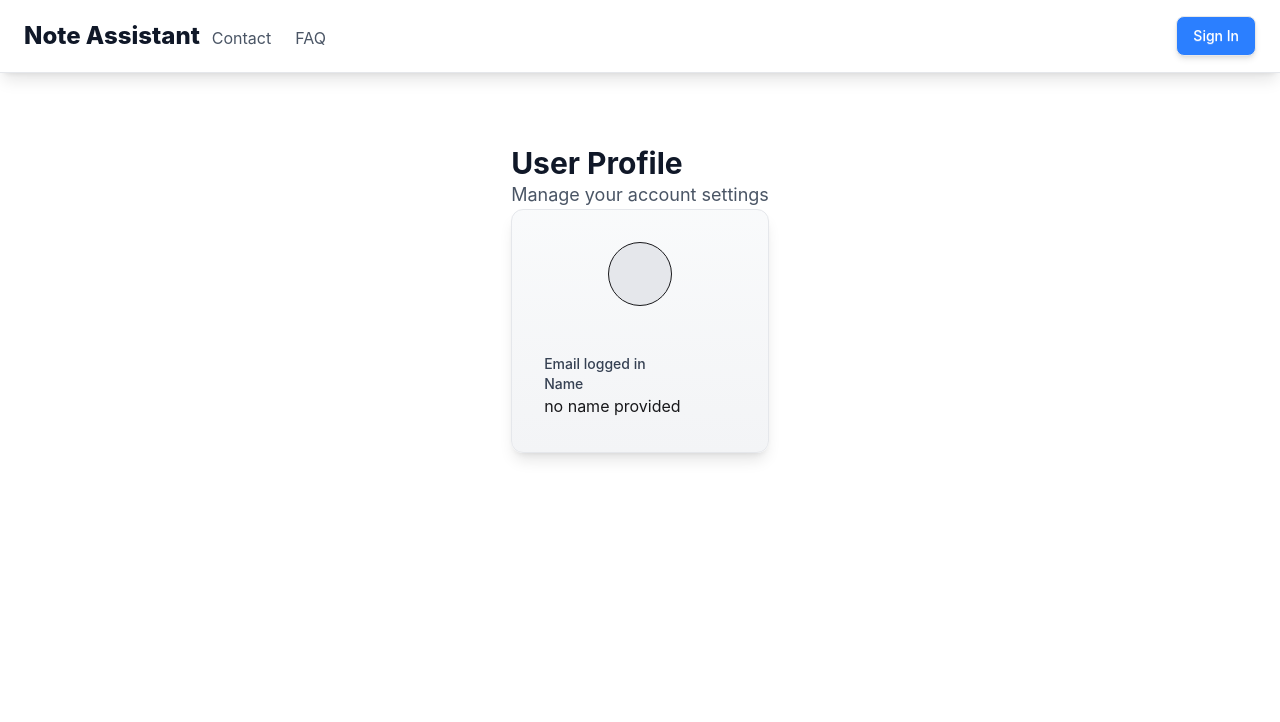
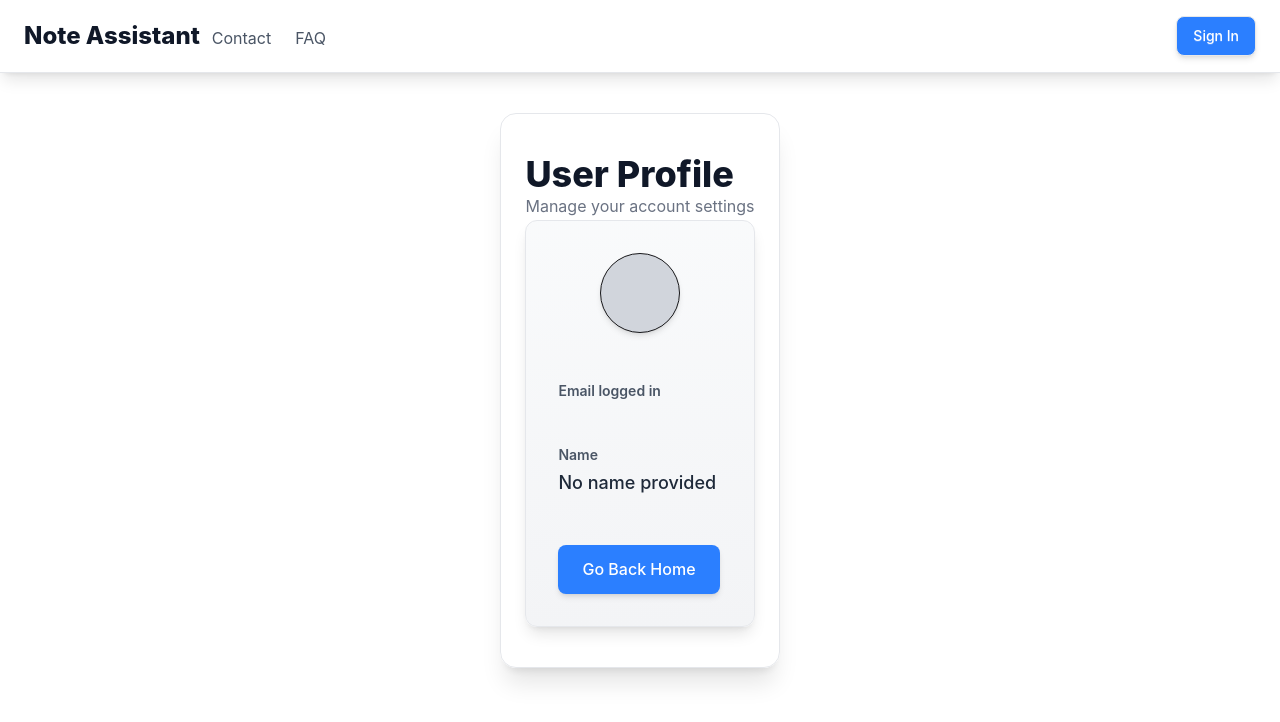
Before and after one commit to wnbui/note-assistant, a Next.js app: page /profile in a window 1280 px wide. Shown: the top 722 px of the page. Built offline with nearby package versions, Linux system fonts and the light colour scheme; no server answers.

Commit message:
small changes to the profile page

```diff
--- a/app/profile/page.tsx
+++ b/app/profile/page.tsx
@@ -1,68 +1,43 @@
 "use client";
 
-// import { useState } from 'react';
 import { useSession } from 'next-auth/react';
 
 export default function Profile() {
-  // const [name, setName] = useState('John Doe');
-  // const [email,] = useState('johndoe@example.com');
-  // const [password, setPassword] = useState('');
   const { data: session } = useSession();
   const emailSession = session?.user?.email;
   const nameSession = session?.user?.name;
 
   return (
-    <div className="max-w-lg mx-auto py-8 px-4">
-      <h1 className="text-3xl font-bold text-gray-900 mb-4">User Profile</h1>
-      <h2 className="text-lg text-gray-600 mb-6">Manage your account settings</h2>
+    <div className="max-w-lg mx-auto py-10 px-6 bg-white/30 backdrop-blur-lg shadow-xl rounded-2xl border border-gray-200">
+      <h1 className="text-4xl font-extrabold text-gray-900 mb-2">User Profile</h1>
+      <h2 className="text-md text-gray-500 mb-8">Manage your account settings</h2>
       <div className="bg-gradient-to-b from-gray-50 to-gray-100 shadow-lg rounded-xl p-8 border border-gray-200">
         <form className="flex flex-col gap-6">
           <div className="flex justify-center mb-6">
-            <div className="w-16 h-16 rounded-full border bg-gray-200"></div>
+            <div className="w-20 h-20 rounded-full border bg-gray-300 shadow-md hover:scale-105 transition-transform"></div>
           </div>
           <div>
-            <label className="block text-sm font-medium text-gray-700">Email logged in</label>
-            <h2>{emailSession}</h2>
-            <label className="block text-sm font-medium text-gray-700">Name</label>
-            <h2>{nameSession ? nameSession: "no name provided"}</h2>
-          {/*  <input*/}
-          {/*    type="text"*/}
-          {/*    value={name}*/}
-          {/*    onChange={(e) => setName(e.target.value)}*/}
-          {/*    className="mt-1 block w-full h-10 border border-gray-300 rounded-md shadow-sm focus:ring focus:ring-primary/30 focus:border-primary sm:text-sm"*/}
-          {/*  />*/}
-          {/*</div>*/}
-          {/*<div>*/}
-          {/*  <label className="block text-sm font-medium text-gray-700">Email</label>*/}
-          {/*  <input*/}
-          {/*    type="email"*/}
-          {/*    value={email}*/}
-          {/*    disabled*/}
-          {/*    className="mt-1 block w-full h-10 border border-gray-300 rounded-md shadow-sm focus:ring focus:ring-primary/30 focus:border-primary sm:text-sm bg-gray-100"*/}
-          {/*  />*/}
-          {/*</div>*/}
-          {/*<div>*/}
-          {/*  <label className="block text-sm font-medium text-gray-700">Password</label>*/}
-          {/*  <input*/}
-          {/*    type="password"*/}
-          {/*    value={password}*/}
-          {/*    onChange={(e) => setPassword(e.target.value)}*/}
-          {/*    className="mt-1 block w-full h-10 border border-gray-300 rounded-md shadow-sm focus:ring focus:ring-primary/30 focus:border-primary sm:text-sm"*/}
-          {/*  />*/}
-          {/*</div>*/}
-          {/*<div className="flex space-x-4">*/}
-          {/*  <button*/}
-          {/*    type="submit"*/}
-          {/*    className="bg-primary text-white px-6 py-3 rounded-lg hover:bg-primary-focus hover:scale-105 transition-transform shadow-sm animate-pulse"*/}
-          {/*  >*/}
-          {/*    Save Changes*/}
-          {/*  </button>*/}
-          {/*  <button*/}
-          {/*    type="button"*/}
-          {/*    className="bg-gray-200 text-gray-700 px-6 py-3 rounded-lg hover:bg-gray-300"*/}
-          {/*  >*/}
-          {/*    Cancel*/}
-          {/*  </button>*/}
+            <label className="block text-sm font-semibold text-gray-600 mb-1">Email logged in</label>
+            <h2 className="text-lg font-medium text-gray-800">{emailSession}</h2>
+          </div>
+          <div className="mt-4">
+            <label className="block text-sm font-semibold text-gray-600 mb-1">Name</label>
+            <h2 className="text-lg font-medium text-gray-800">{nameSession ? nameSession : "No name provided"}</h2>
+          </div>
+          <div className="flex space-x-4 mt-6">
+            <button
+              type="button"
+              onClick={() => window.location.href = '/'}
+              className="bg-blue-500 text-white font-medium px-6 py-3 rounded-lg shadow-md hover:bg-blue-600 hover:scale-105 transition duration-300"
+            >
+              Go Back Home
+            </button>
+            {/*<button*/}
+            {/*  type="button"*/}
+            {/*  className="bg-gray-200 text-gray-700 font-medium px-6 py-3 rounded-lg shadow-md hover:bg-gray-300 hover:scale-105 transition duration-300"*/}
+            {/*>*/}
+            {/*  Cancel*/}
+            {/*</button>*/}
           </div>
         </form>
       </div>
```
